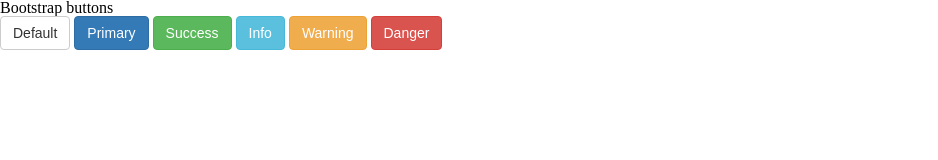
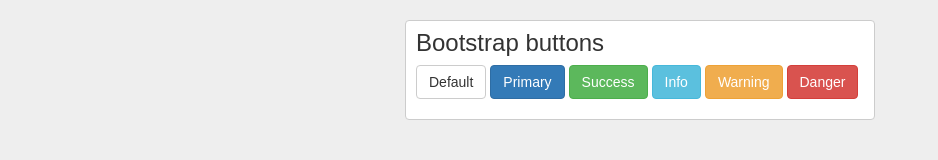
Before and after one commit to Pepe0724/components-bootstrap-buttons, a plain HTML site: page index.html in a window 1280 px wide. Shown: the whole page, without its empty margins (0-938 px from the left). Drawn offline with nearby package versions, Linux system fonts and the light colour scheme.

Commit message:
add style.css

```diff
--- a/style.css
+++ b/style.css
@@ -1,3 +1,33 @@
+/* ==== GENERAL STYLES ==== */
+
+body {
+  background-color: #eee;
+}
+
+* {
+  box-sizing: border-box;
+}
+
+section {
+  max-width: 470px;
+  padding: 10px;
+  margin: 20px auto;
+  color: #333;
+  background-color: #fff;
+  border: 1px solid #ccc;
+  border-radius: 4px;
+}
+
+h3 {
+  font-size: 24px;
+  font-family: Arial, sans-serif;
+  margin-bottom: 10px;
+}
+
+
+
+
+
 /* The base of every button */
 .btn {
     display: inline-block;
```
